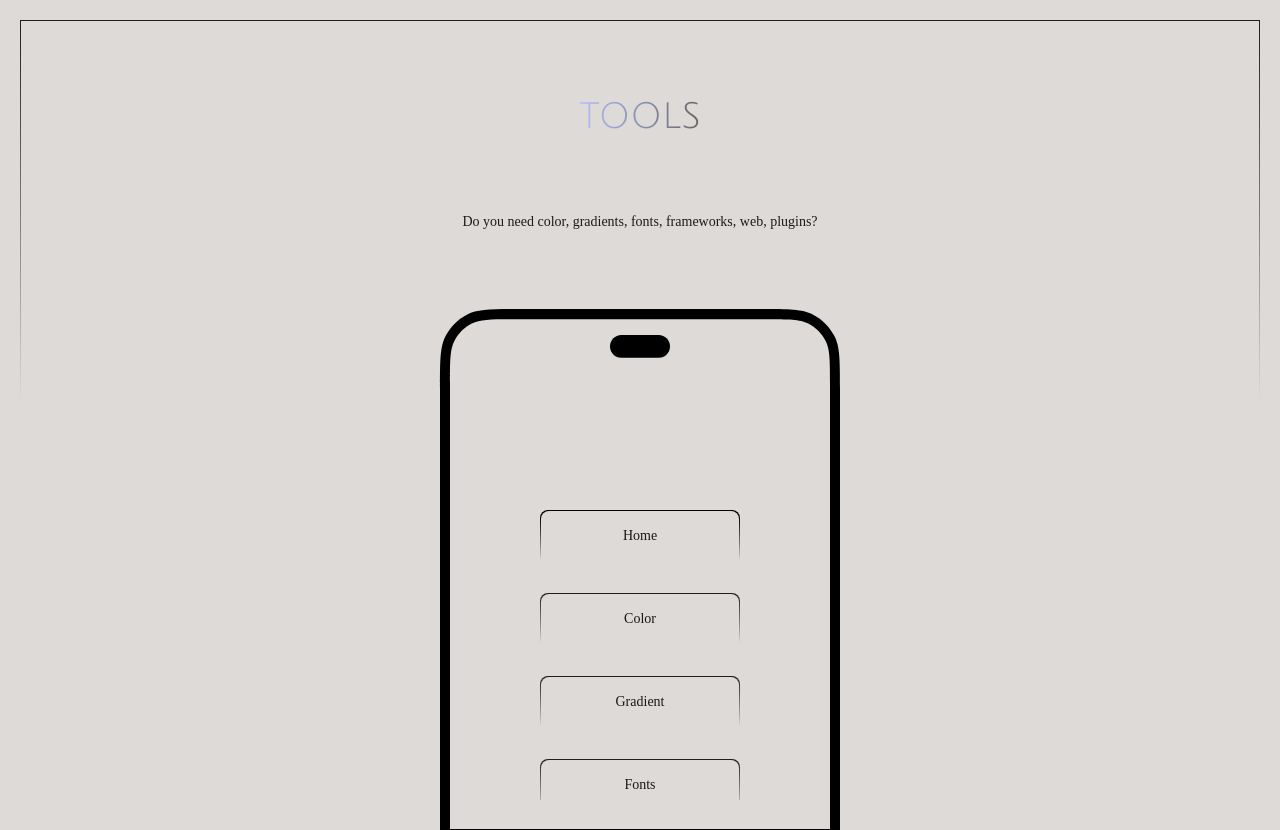
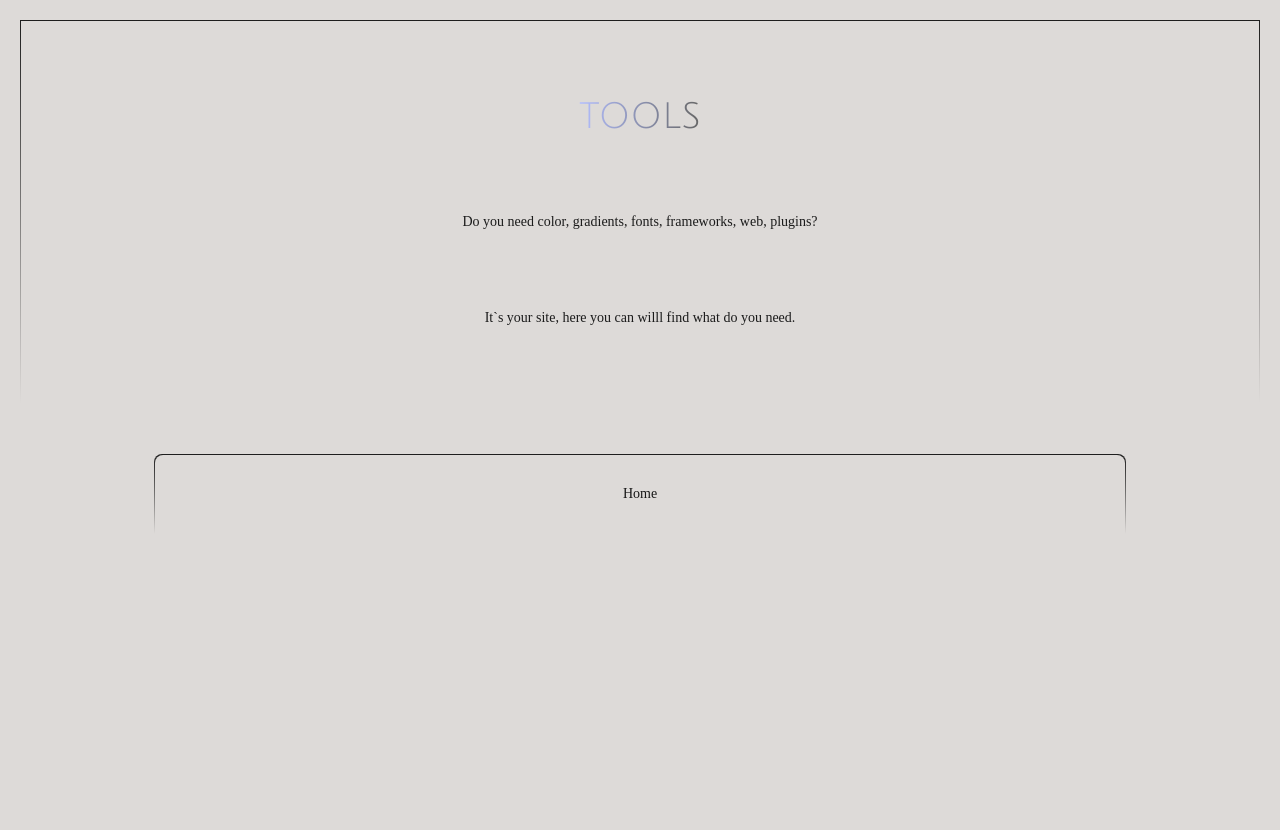
Before and after one commit to wuerion/Tools-React, a React (Vite) app: page / in a window 1280 px wide. After the commit the page ends 800 px from the top, so only its background shows below. Built offline with nearby package versions, Linux system fonts and the light colour scheme; a web font is replaced by a local one.

Commit message:
added responsive desing

```diff
--- a/src/components/nav.jsx
+++ b/src/components/nav.jsx
@@ -2,24 +2,23 @@ import React from "react";
 import { Link } from "react-router-dom";
 
 function Nav() {
+  // md:w-[clamp(200px,100%,700px)]
   return (
-    <div className="flex items-center justify-center text-[#181818] dark:text-[#DDDAD8] ">
+    <div className="w-full flex items-center justify-center text-[#181818] dark:text-[#DDDAD8] ">
       <svg
         width="400"
         height="521"
         viewBox="0 0 400 521"
         fill="none"
         xmlns="http://www.w3.org/2000/svg"
-        className="w-[calc(100%-50px)] h-[cacl(50dvh)] absolute -bottom-[30px]"
+        className="w-[calc(100%-50px)] h-[cacl(50dvh)] absolute -bottom-[30px] md:hidden"
       >
         <path
           d="M0 80C0 51.9974 0 37.9961 5.44967 27.3005C10.2433 17.8924 17.8924 10.2433 27.3005 5.44967C37.9961 0 51.9974 0 80 0H320C348.003 0 362.004 0 372.7 5.44967C382.108 10.2433 389.757 17.8924 394.55 27.3005C400 37.9961 400 51.9974 400 80V521.089H0V80Z"
           fill="black"
-          // className="fill-black"
         />
         <path
           d="M10 74.1951C10 51.793 10 40.5919 14.3597 32.0354C18.1947 24.509 24.3139 18.3897 31.8404 14.5548C40.3969 10.1951 51.5979 10.1951 74 10.1951H326C348.402 10.1951 359.603 10.1951 368.16 14.5548C375.686 18.3897 381.805 24.509 385.64 32.0354C390 40.5919 390 51.793 390 74.1951V519.956H10V74.1951Z"
-          // fill="url(#paint0_linear_110_27)"
           className="fill-[#DDDAD8] dark:fill-[#1D1D1D]"
         />
         <path
@@ -40,59 +39,59 @@ function Nav() {
           </linearGradient>
         </defs>
       </svg>
-      <ul className="flex flex-col gap-8 tems-center justify-evenly py-2.5  h-[300px]   overflow-scroll snap-mandatory snap-y absolute bottom-0">
-        <li className="bg-linear-180 from-black to-[#DDDAD8]  dark:from-[#DDDAD8]  dark:to-[#1D1D1D] w-[200px] h-[51px] rounded-t-[0.5rem] p-[1px] flex items-center justify-center grow-0 basis-full snap-center scroll-m-5 scroll-me-5">
+      <ul className="flex flex-col gap-8 items-center justify-evenly py-2.5 h-[300px] overflow-scroll snap-mandatory snap-y md:snap-x absolute bottom-0 md:static md:flex-row md:justify-evenly md:w-4/5 md:h-[100px] md:p-2.5">
+        <li className="bg-linear-180 from-[#1D1D1D] to-[#DDDAD8] dark:from-[#DDDAD8] dark:to-[#1D1D1D] w-[200px] h-[51px] rounded-t-[0.5rem] p-[1px] flex items-center justify-center grow-0 basis-full md:shrink-0 snap-center scroll-m-5 scroll-me-5 md:w-full md:h-[80px]">
           <Link
             to="/homePage"
-            className="bg-[#DDDAD8] dark:bg-[#1D1D1D] w-full h-[50px] text-[#181818] dark:text-[#DDDAD8] content-center rounded-t-[0.5rem] text-center"
+            className="bg-[#DDDAD8] dark:bg-[#1D1D1D] w-full h-[50px] text-[#181818] dark:text-[#DDDAD8] content-center rounded-t-[0.5rem] text-center md:h-[79px]"
           >
             Home
           </Link>
         </li>
-        <li className="bg-linear-180 from-[#1D1D1D] to-[#DDDAD8] dark:from-[#DDDAD8]  dark:to-[#1D1D1D] w-[200px] h-[51px] rounded-t-[0.5rem] p-[1px] flex items-center justify-center grow-0 basis-full snap-center scroll-m-5 scroll-me-5">
+        <li className="bg-linear-180 from-[#1D1D1D] to-[#DDDAD8] dark:from-[#DDDAD8] dark:to-[#1D1D1D] w-[200px] h-[51px] rounded-t-[0.5rem] p-[1px] flex items-center justify-center grow-0 basis-full snap-center scroll-m-5 scroll-me-5 md:shrink-0 md:w-full md:h-[80px]">
           <Link
             to="/colorPage"
-            className="bg-[#DDDAD8] dark:bg-[#1D1D1D] w-full h-[50px] text-[#181818] dark:text-[#DDDAD8] content-center rounded-t-[0.5rem] text-center"
+            className="bg-[#DDDAD8] dark:bg-[#1D1D1D] w-full h-[50px] text-[#181818] dark:text-[#DDDAD8] content-center rounded-t-[0.5rem] text-center md:h-[79px]"
           >
             Color
           </Link>
         </li>
-        <li className="bg-linear-180 from-[#1D1D1D] to-[#DDDAD8] dark:from-[#DDDAD8]  dark:to-[#1D1D1D] w-[200px] h-[51px] rounded-t-[0.5rem] p-[1px] flex items-center justify-center grow-0 basis-full snap-center scroll-m-5 scroll-me-5">
+        <li className="bg-linear-180 from-[#1D1D1D] to-[#DDDAD8] dark:from-[#DDDAD8] dark:to-[#1D1D1D] w-[200px] h-[51px] rounded-t-[0.5rem] p-[1px] flex items-center justify-center grow-0 basis-full md:shrink-0 snap-center scroll-m-5 scroll-me-5 md:w-full md:h-[80px]">
           <Link
             to="/gradientPage"
-            className="bg-[#DDDAD8] dark:bg-[#1D1D1D] w-full h-[50px] text-[#181818] dark:text-[#DDDAD8] content-center rounded-t-[0.5rem] text-center"
+            className="bg-[#DDDAD8] dark:bg-[#1D1D1D] w-full h-[50px] text-[#181818] dark:text-[#DDDAD8] content-center rounded-t-[0.5rem] text-center md:h-[79px]"
           >
             Gradient
           </Link>
         </li>
-        <li className="bg-linear-180 from-[#1D1D1D] to-[#DDDAD8] dark:from-[#DDDAD8]  dark:to-[#1D1D1D] w-[200px] h-[51px] rounded-t-[0.5rem] p-[1px] flex items-center justify-center grow-0 basis-full snap-center scroll-m-5 scroll-me-5">
+        <li className="bg-linear-180 from-[#1D1D1D] to-[#DDDAD8] dark:from-[#DDDAD8] dark:to-[#1D1D1D] w-[200px] h-[51px] rounded-t-[0.5rem] p-[1px] flex items-center justify-center grow-0 basis-full md:shrink-0 snap-center scroll-m-5 scroll-me-5 md:w-full md:h-[80px]">
           <Link
             to="/fontsPage"
-            className="bg-[#DDDAD8] dark:bg-[#1D1D1D] w-full h-[50px] text-[#181818] dark:text-[#DDDAD8] content-center rounded-t-[0.5rem] text-center"
+            className="bg-[#DDDAD8] dark:bg-[#1D1D1D] w-full h-[50px] text-[#181818] dark:text-[#DDDAD8] content-center rounded-t-[0.5rem] text-center md:h-[79px]"
           >
             Fonts
           </Link>
         </li>
-        <li className="bg-linear-180 from-[#1D1D1D] to-[#DDDAD8] dark:from-[#DDDAD8]  dark:to-[#1D1D1D] w-[200px] h-[51px] rounded-t-[0.5rem] p-[1px] flex items-center justify-center grow-0 basis-full snap-center scroll-m-5 scroll-me-5">
+        <li className="bg-linear-180 from-[#1D1D1D] to-[#DDDAD8] dark:from-[#DDDAD8] dark:to-[#1D1D1D] w-[200px] h-[51px] rounded-t-[0.5rem] p-[1px] flex items-center justify-center grow-0 basis-full md:shrink-0 snap-center scroll-m-5 scroll-me-5 md:w-full md:h-[80px]">
           <Link
             to={"/frameAndLibra"}
-            className="bg-[#DDDAD8] dark:bg-[#1D1D1D] w-full h-[50px] text-[#181818] dark:text-[#DDDAD8] content-center rounded-t-[0.5rem] text-center"
+            className="bg-[#DDDAD8] dark:bg-[#1D1D1D] w-full h-[50px] text-[#181818] dark:text-[#DDDAD8] content-center rounded-t-[0.5rem] text-center md:h-[79px]"
           >
             Frameworks and Libraries
           </Link>
         </li>
-        <li className="bg-linear-180 from-[#1D1D1D] to-[#DDDAD8] dark:from-[#DDDAD8]  dark:to-[#1D1D1D] w-[200px] h-[51px] rounded-t-[0.5rem] p-[1px] flex items-center justify-center grow-0 basis-full snap-center scroll-m-5 scroll-me-5">
+        <li className="bg-linear-180 from-[#1D1D1D] to-[#DDDAD8] dark:from-[#DDDAD8] dark:to-[#1D1D1D] w-[200px] h-[51px] rounded-t-[0.5rem] p-[1px] flex items-center justify-center grow-0 basis-full md:shrink-0 snap-center scroll-m-5 scroll-me-5 md:w-full md:h-[80px]">
           <Link
             to={"/webs"}
-            className="bg-[#DDDAD8] dark:bg-[#1D1D1D] w-full h-[50px] text-[#181818] dark:text-[#DDDAD8] content-center rounded-t-[0.5rem] text-center"
+            className="bg-[#DDDAD8] dark:bg-[#1D1D1D] w-full h-[50px] text-[#181818] dark:text-[#DDDAD8] content-center rounded-t-[0.5rem] text-center md:h-[79px]"
           >
             Webs
           </Link>
         </li>
-        <li className="bg-linear-180 from-[#1D1D1D] to-[#DDDAD8] dark:from-[#DDDAD8]  dark:to-[#1D1D1D] w-[200px] h-[51px] rounded-t-[0.5rem] p-[1px] flex items-center justify-center grow-0 basis-full snap-center scroll-m-5 scroll-me-5">
+        <li className="bg-linear-180 from-[#1D1D1D] to-[#DDDAD8] dark:from-[#DDDAD8] dark:to-[#1D1D1D] w-[200px] h-[51px] rounded-t-[0.5rem] p-[1px] flex items-center justify-center grow-0 basis-full md:shrink-0 snap-center scroll-m-5 scroll-me-5 md:w-full md:h-[80px]">
           <Link
             to={"/pluginsFigma"}
-            className="bg-[#DDDAD8] dark:bg-[#1D1D1D] w-full h-[50px] text-[#181818] dark:text-[#DDDAD8] content-center rounded-t-[0.5rem] text-center"
+            className="bg-[#DDDAD8] dark:bg-[#1D1D1D] w-full h-[50px] text-[#181818] dark:text-[#DDDAD8] content-center rounded-t-[0.5rem] text-center md:h-[79px]"
           >
             Plugins Figma
           </Link>
```
